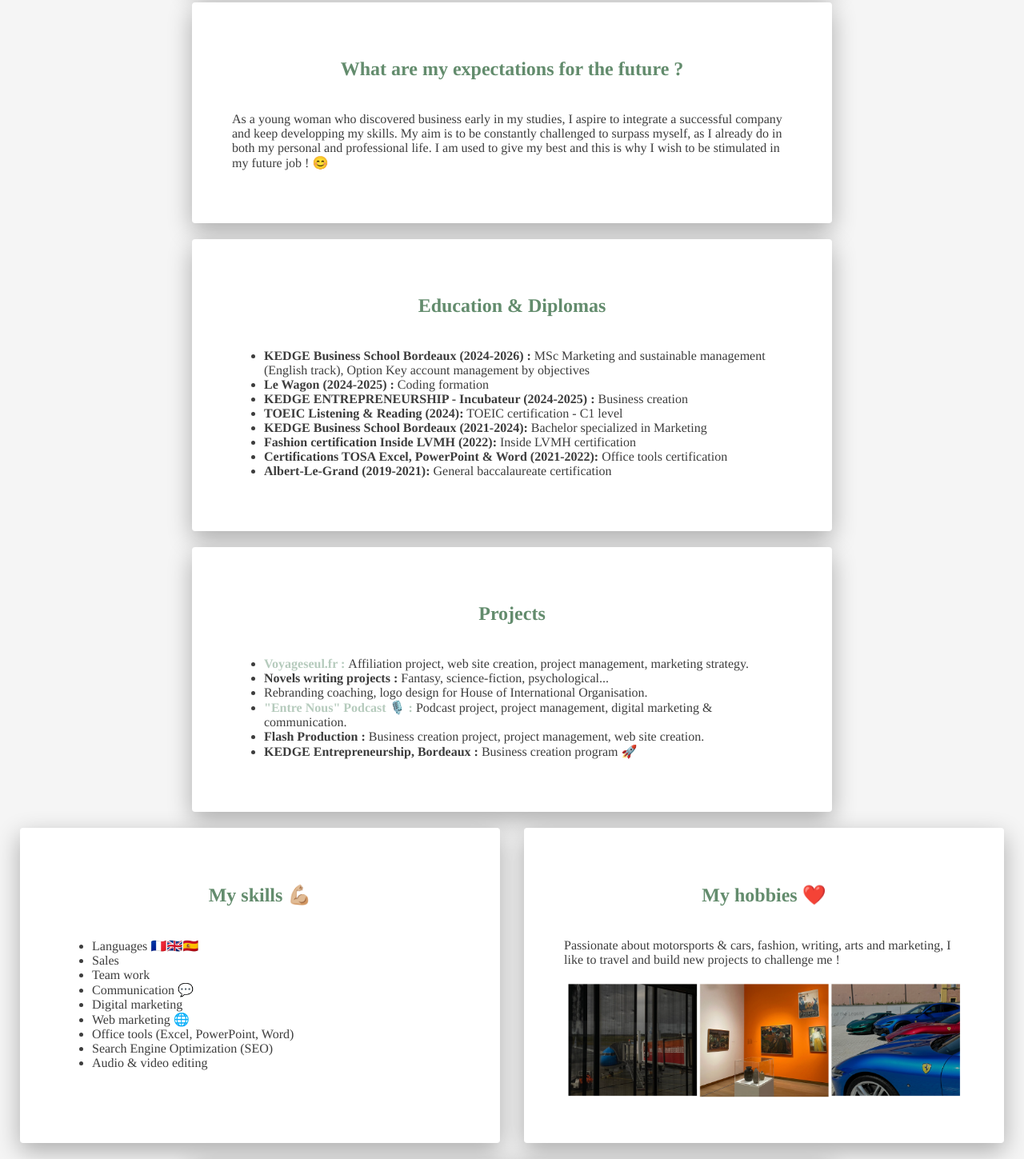
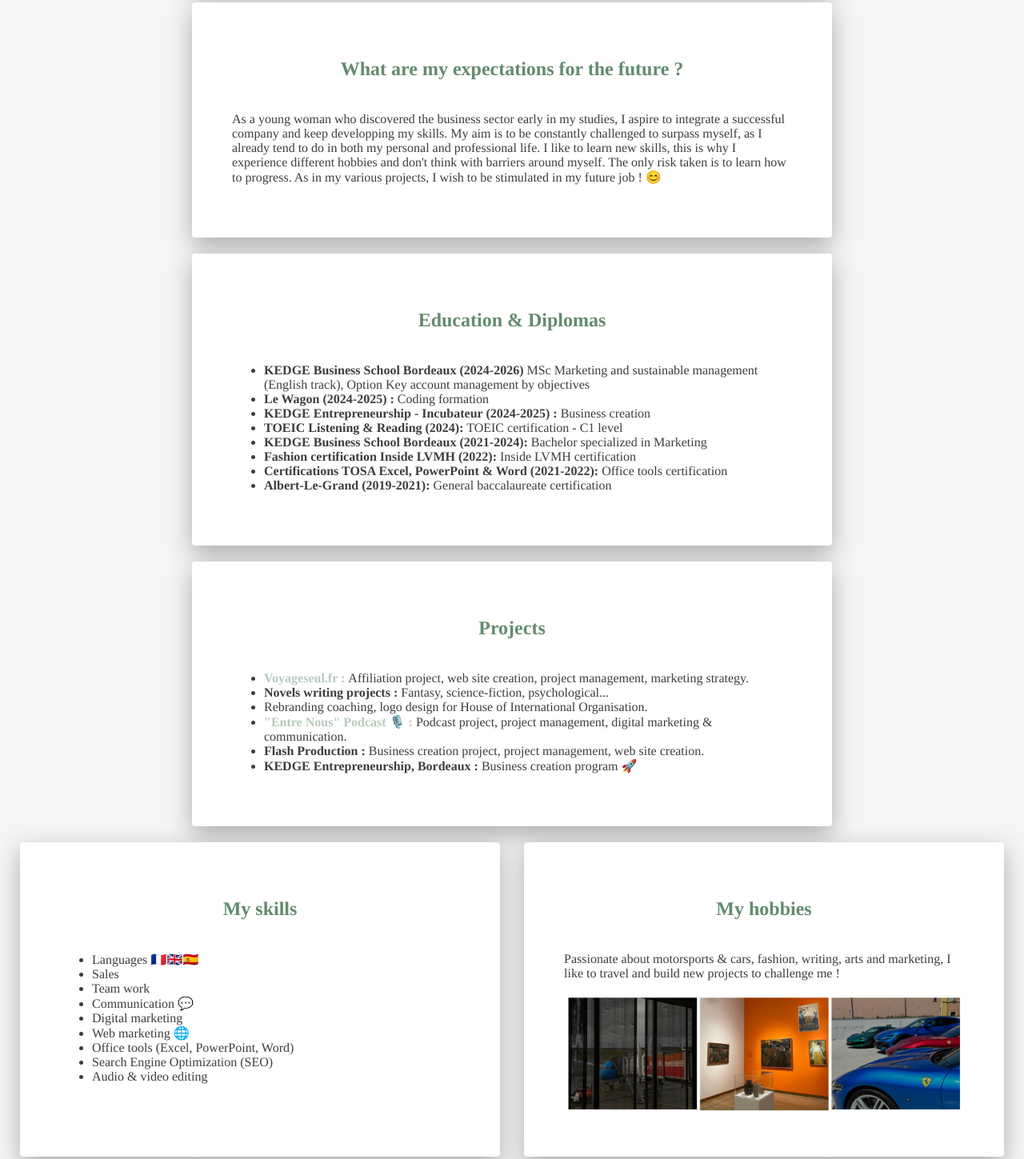
Before and after one commit to lucie-orensanz/my-profile, a plain HTML site: page index.html in a window 1280 px wide. Shown: the part 498-1947 px from the top of the page at 80% size. Drawn offline with Linux system fonts and the light colour scheme.

Commit message:
Update index.html

```diff
--- a/index.html
+++ b/index.html
@@ -24,17 +24,18 @@
 		<div class="white-card">
 			<h2>What are my expectations for the future ?</h2>
 			<p>
-		    As a young woman who discovered business early in my studies, I aspire to integrate a successful company and keep developping my skills.
-		    My aim is to be constantly challenged to surpass myself, as I already do in both my personal and professional life. I am used to give my best and this is why I wish to be stimulated in my future job ! 😊
+		    As a young woman who discovered the business sector early in my studies, I aspire to integrate a successful company and keep developping my skills.
+		    My aim is to be constantly challenged to surpass myself, as I already tend to do in both my personal and professional life. I like to learn new skills, this is why I experience different hobbies and don't think with barriers around myself. The only risk taken is to learn how to progress.
+		    As in my various projects, I wish to be stimulated in my future job ! 😊
 		    </p>
 		</div>
 
 		<div class="white-card">
 			<h2>Education & Diplomas</h2>
 			<ul>
-            <li><strong>KEDGE Business School Bordeaux (2024-2026) : </strong>MSc Marketing and sustainable management (English track), Option Key account management by objectives</li>
+            <li><strong>KEDGE Business School Bordeaux (2024-2026) </strong>MSc Marketing and sustainable management (English track), Option Key account management by objectives</li>
             <li><strong>Le Wagon (2024-2025) : </strong>Coding formation</li>
-            <li><strong>KEDGE ENTREPRENEURSHIP - Incubateur (2024-2025) : </strong>Business creation</li>
+            <li><strong>KEDGE Entrepreneurship - Incubateur (2024-2025) : </strong>Business creation</li>
 	        <li><strong>TOEIC Listening & Reading (2024):</strong> TOEIC certification - C1 level</li>
         	<li><strong>KEDGE Business School Bordeaux (2021-2024):</strong> Bachelor specialized in Marketing</li>
         	<li><strong>Fashion certification Inside LVMH (2022):</strong> Inside LVMH certification</li>
@@ -59,7 +60,7 @@
 
 
 		<div class="white-card" id="left">
-			<h2>My skills 💪🏼</h2>
+			<h2>My skills</h2>
 			<ul>
 		        <li>Languages 🇫🇷🇬🇧🇪🇸</li>
 		        <li>Sales</li>
@@ -74,7 +75,7 @@
 		</div>
 
 		<div class="white-card" id="right">
-			<h2>My hobbies ❤️</h2>
+			<h2>My hobbies</h2>
 			<p class="text-align">
 		        Passionate about motorsports & cars, fashion, writing, arts and marketing, I like to travel and build new projects to challenge me !
 		    </p>
@@ -94,7 +95,7 @@
 
 
 		<div class="white-card">
-			<h2>Let's talk !</h2>
+			<h2>I would be happy to discuss with you !</h2>
 			<ul class="list-inline">
 				<li>
 					<a href="https://www.linkedin.com/in/lucie-orensanz-819338231/" target="_blank">
```
